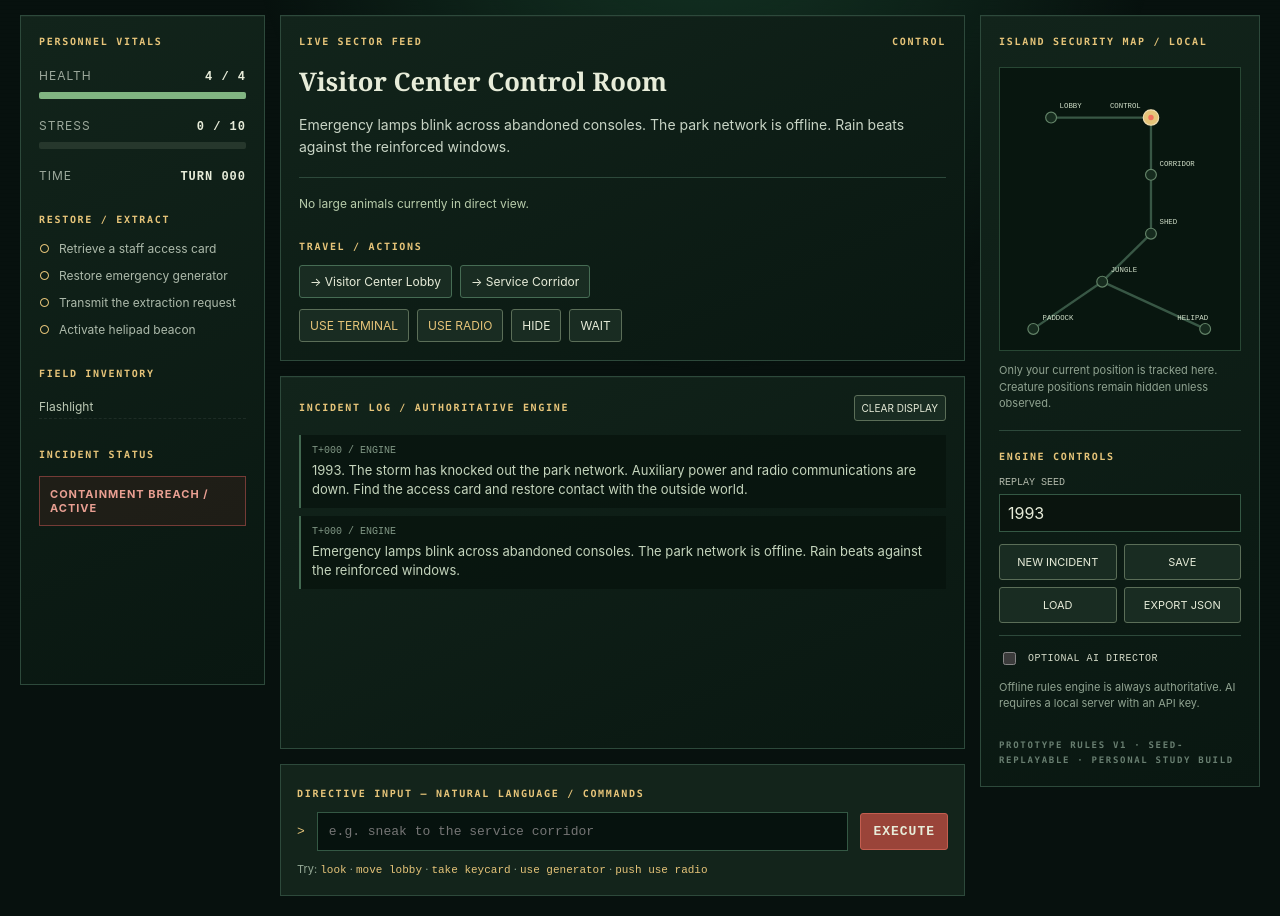
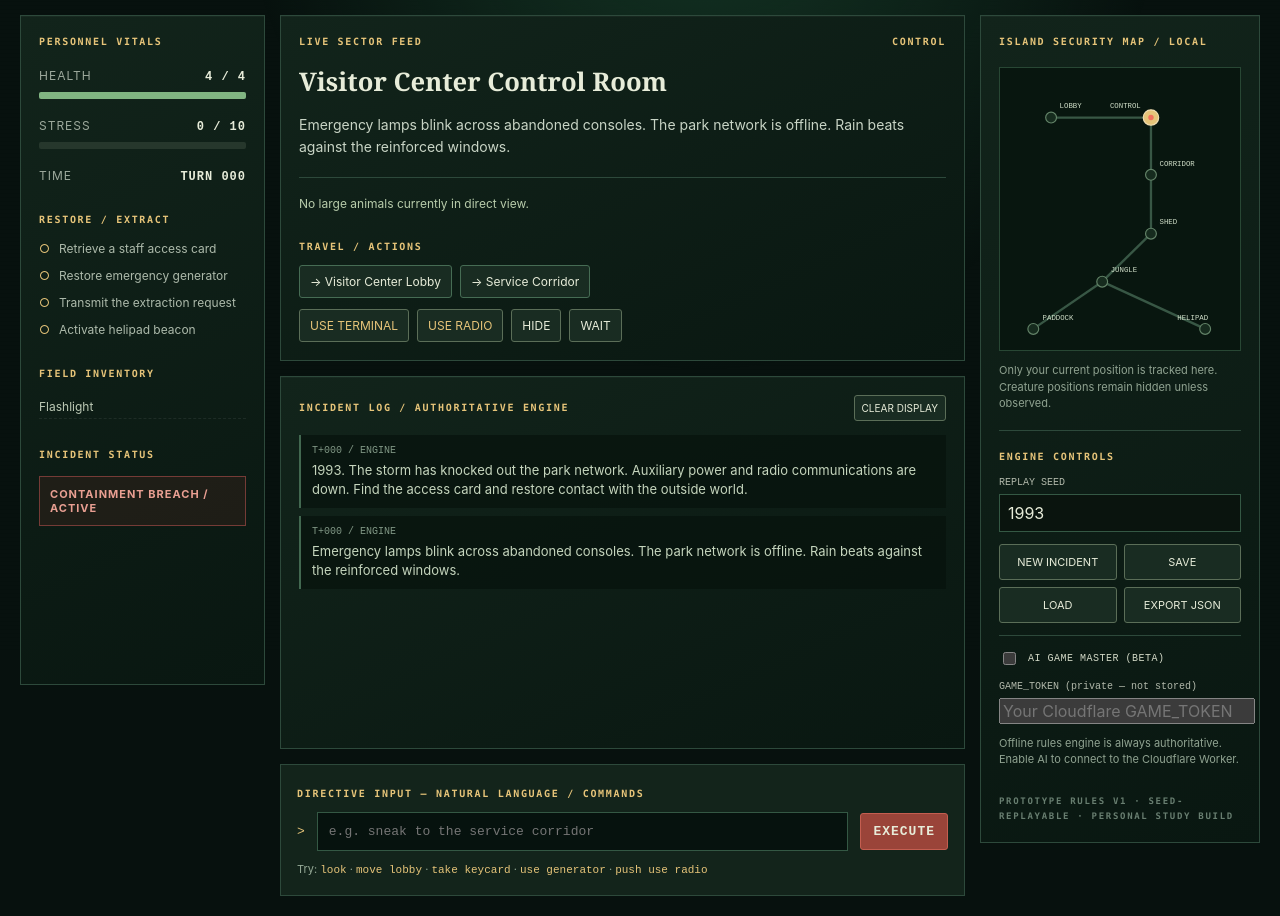
Before and after one commit to Diabolicdonut/Dinosaur-Horror-RPG, a website with bundled scripts: page index.html in a window 1280 px wide. Shown: the part 147-1063 px from the top of the page. Built offline with nearby package versions, Linux system fonts and the light colour scheme.

Commit message:
Add private runtime GAME_TOKEN field to browser controls

```diff
--- a/index.html
+++ b/index.html
@@ -66,8 +66,10 @@
         <label class="input-label" for="seed">REPLAY SEED</label>
         <input id="seed" inputmode="numeric" type="number" min="0" max="4294967295" value="1993"/>
         <div class="controls"><button id="newgame" type="button">NEW INCIDENT</button><button id="save" type="button">SAVE</button><button id="load" type="button">LOAD</button><button id="export" type="button">EXPORT JSON</button></div>
-        <label class="toggle"><input id="ai" type="checkbox"/> <span>OPTIONAL AI DIRECTOR</span></label>
-        <p id="aihint" class="map-note">Offline rules engine is always authoritative. AI requires a local server with an API key.</p>
+        <label class="toggle"><input id="ai" type="checkbox"/> <span>AI GAME MASTER (BETA)</span></label>
+        <label class="input-label" for="game-token">GAME_TOKEN (private — not stored)</label>
+        <input id="game-token" type="password" autocomplete="new-password" spellcheck="false" placeholder="Your Cloudflare GAME_TOKEN"/>
+        <p id="aihint" class="map-note">Offline rules engine is always authoritative. Enable AI to connect to the Cloudflare Worker.</p>
         <p class="footer-note">PROTOTYPE RULES V1 · SEED-REPLAYABLE · PERSONAL STUDY BUILD</p>
       </aside>
     </main>
```
